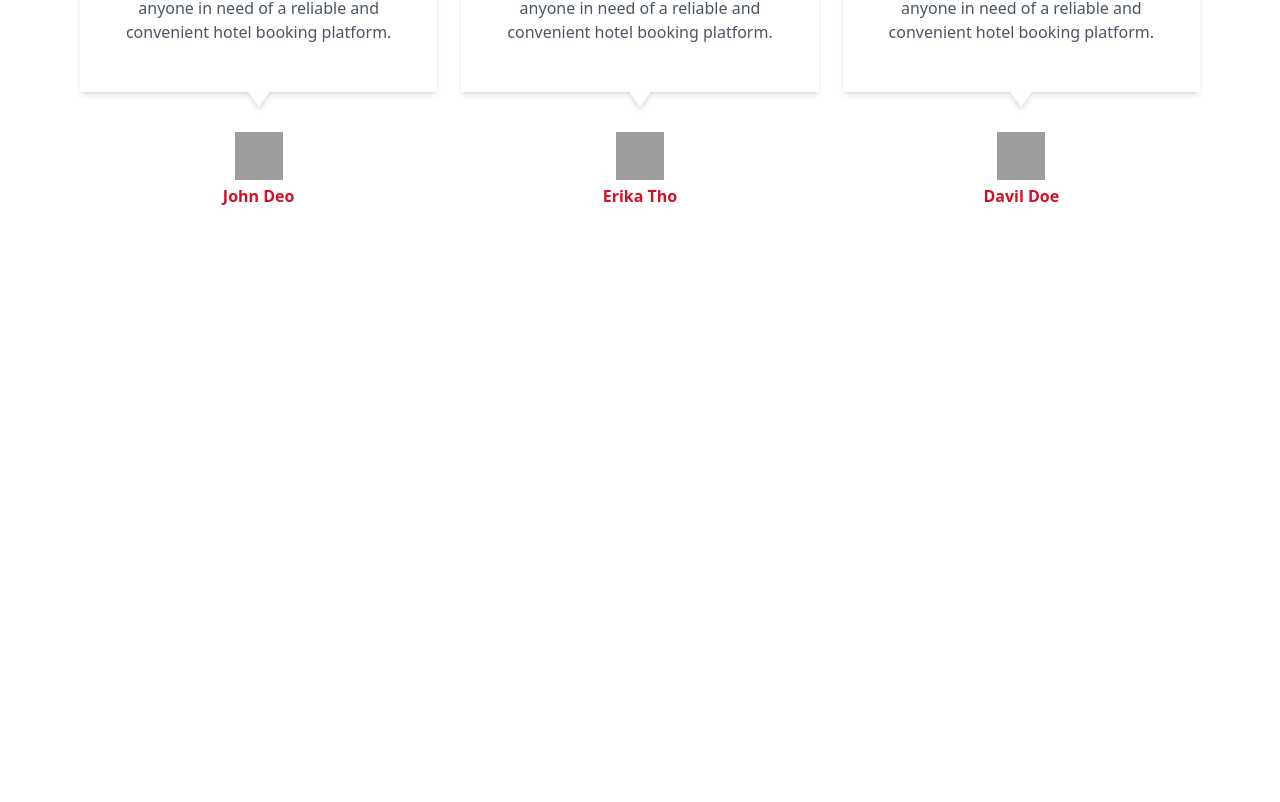
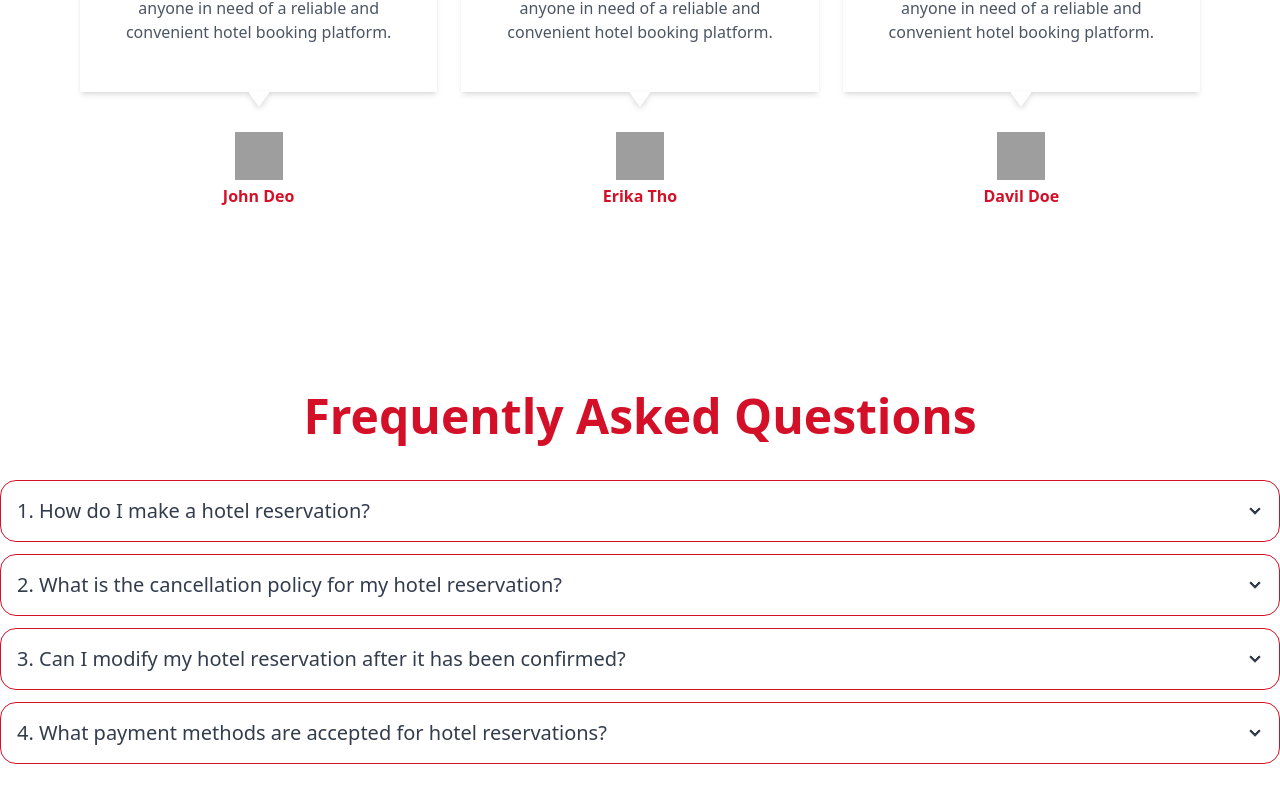
Before and after one commit to mdnoble1/hotelogo-client, a React (Vite) app: page / in a window 1280 px wide. Shown: the part 2206-3008 px from the top of the page. Before the commit the page ends 2562 px from the top, so only its background shows below. Built offline with nearby package versions, Linux system fonts and the light colour scheme; no server answers; grey boxes are pictures that could not be loaded.

Commit message:
added FAQ section on homepage

```diff
--- a/src/page/Faq.jsx
+++ b/src/page/Faq.jsx
@@ -1,84 +1,84 @@
-// const Faq = () => {
-//   return (
-//     <div className="container mx-auto">
-//       <div className="my-20 py-5">
-//         <h1 className="text-4xl lg:text-5xl text-[#D31027] font-bold text-center mb-10">
-//           Frequently Asked Questions
-//         </h1>
+const Faq = () => {
+  return (
+    <div className="container mx-auto">
+      <div className="my-20 py-5">
+        <h1 className="text-4xl lg:text-5xl text-[#D31027] font-bold text-center mb-10">
+          Frequently Asked Questions
+        </h1>
 
-//         <div className="collapse collapse-arrow border bg-base-100 mb-3 border-[#D31027] text-start">
-//           <input type="checkbox" className="peer" />
-//           <div className="collapse-title text-xl">
-//             1. How do I make a hotel reservation?
-//           </div>
-//           <div className="collapse-content">
-//             <p>
-//               To make a hotel reservation, you can visit our website or call our
-//               reservation hotline. Choose your destination, select your check-in
-//               and check-out dates, and specify the number of guests and rooms
-//               needed. You can also customize your search with filters like room
-//               type, price range, and amenities. Once you find a suitable option,
-//               follow the prompts to complete your booking.
-//             </p>
-//           </div>
-//         </div>
+        <div className="collapse collapse-arrow border bg-base-100 mb-3 border-[#D31027] text-start">
+          <input type="checkbox" className="peer" />
+          <div className="collapse-title text-xl">
+            1. How do I make a hotel reservation?
+          </div>
+          <div className="collapse-content">
+            <p>
+              To make a hotel reservation, you can visit our website or call our
+              reservation hotline. Choose your destination, select your check-in
+              and check-out dates, and specify the number of guests and rooms
+              needed. You can also customize your search with filters like room
+              type, price range, and amenities. Once you find a suitable option,
+              follow the prompts to complete your booking.
+            </p>
+          </div>
+        </div>
 
-//         <div className="collapse collapse-arrow border mb-3 border-[#D31027] text-start">
-//           <input type="checkbox" className="peer" />
-//           <div className="collapse-title text-xl">
-//             2. What is the cancellation policy for my hotel reservation?
-//           </div>
-//           <div className="collapse-content">
-//             <p>
-//               Our cancellation policy may vary depending on the specific hotel
-//               and rate you have chosen. Generally, we offer a range of
-//               cancellation options, including non-refundable and flexible rates.
-//               The cancellation policy for your reservation will be clearly
-//               outlined during the booking process. Please review this
-//               information carefully before confirming your booking. If you have
-//               any questions, feel free to contact our customer support.
-//             </p>
-//           </div>
-//         </div>
+        <div className="collapse collapse-arrow border mb-3 border-[#D31027] text-start">
+          <input type="checkbox" className="peer" />
+          <div className="collapse-title text-xl">
+            2. What is the cancellation policy for my hotel reservation?
+          </div>
+          <div className="collapse-content">
+            <p>
+              Our cancellation policy may vary depending on the specific hotel
+              and rate you have chosen. Generally, we offer a range of
+              cancellation options, including non-refundable and flexible rates.
+              The cancellation policy for your reservation will be clearly
+              outlined during the booking process. Please review this
+              information carefully before confirming your booking. If you have
+              any questions, feel free to contact our customer support.
+            </p>
+          </div>
+        </div>
 
-//         <div className="collapse collapse-arrow border mb-3 border-[#D31027] text-start">
-//           <input type="checkbox" className="peer" />
-//           <div className="collapse-title text-xl">
-//             3. Can I modify my hotel reservation after it has been confirmed?
-//           </div>
-//           <div className="collapse-content">
-//             <p>
-//               {" "}
-//               Yes, you can typically modify your reservation, such as changing
-//               your check-in or check-out dates, room type, or the number of
-//               guests. Log in to your account on our website or contact our
-//               customer support to make these changes. Keep in mind that
-//               modifications may be subject to availability and any associated
-//               fees or rate adjustments.
-//             </p>
-//           </div>
-//         </div>
+        <div className="collapse collapse-arrow border mb-3 border-[#D31027] text-start">
+          <input type="checkbox" className="peer" />
+          <div className="collapse-title text-xl">
+            3. Can I modify my hotel reservation after it has been confirmed?
+          </div>
+          <div className="collapse-content">
+            <p>
+              {" "}
+              Yes, you can typically modify your reservation, such as changing
+              your check-in or check-out dates, room type, or the number of
+              guests. Log in to your account on our website or contact our
+              customer support to make these changes. Keep in mind that
+              modifications may be subject to availability and any associated
+              fees or rate adjustments.
+            </p>
+          </div>
+        </div>
 
-//         <div className="collapse collapse-arrow border mb-3 border-[#D31027] text-start">
-//           <input type="checkbox" className="peer" />
-//           <div className="collapse-title text-xl">
-//             4. What payment methods are accepted for hotel reservations?
-//           </div>
-//           <div className="collapse-content">
-//             <p>
-//               We accept various payment methods, including credit cards, debit
-//               cards, and sometimes alternative options like PayPal. The accepted
-//               payment methods will be displayed during the booking process.
-//               Please note that some hotels may require a credit card for
-//               reservation security, even if you plan to pay in cash or with a
-//               different method upon check-in. Always check the payment details
-//               when making your reservation.
-//             </p>
-//           </div>
-//         </div>
-//       </div>
-//     </div>
-//   );
-// };
+        <div className="collapse collapse-arrow border mb-3 border-[#D31027] text-start">
+          <input type="checkbox" className="peer" />
+          <div className="collapse-title text-xl">
+            4. What payment methods are accepted for hotel reservations?
+          </div>
+          <div className="collapse-content">
+            <p>
+              We accept various payment methods, including credit cards, debit
+              cards, and sometimes alternative options like PayPal. The accepted
+              payment methods will be displayed during the booking process.
+              Please note that some hotels may require a credit card for
+              reservation security, even if you plan to pay in cash or with a
+              different method upon check-in. Always check the payment details
+              when making your reservation.
+            </p>
+          </div>
+        </div>
+      </div>
+    </div>
+  );
+};
 
-// export default Faq;
+export default Faq;
--- a/src/page/Home.jsx
+++ b/src/page/Home.jsx
@@ -1,5 +1,5 @@
 import Banner from "./Banner";
-// import Faq from "./Faq";
+import Faq from "./Faq";
 import Gallery from "./Gallery";
 import AOS from "aos";
 import "aos/dist/aos.css";
@@ -23,8 +23,8 @@ const Home = () => {
         <Banner></Banner>
         <Gallery></Gallery>
         <Testimonial></Testimonial>
-        {/* <Faq></Faq>
-        <Footer></Footer> */}
+        <Faq></Faq>
+        {/* <Footer></Footer> */}
       </div>
     </div>
   );
```
